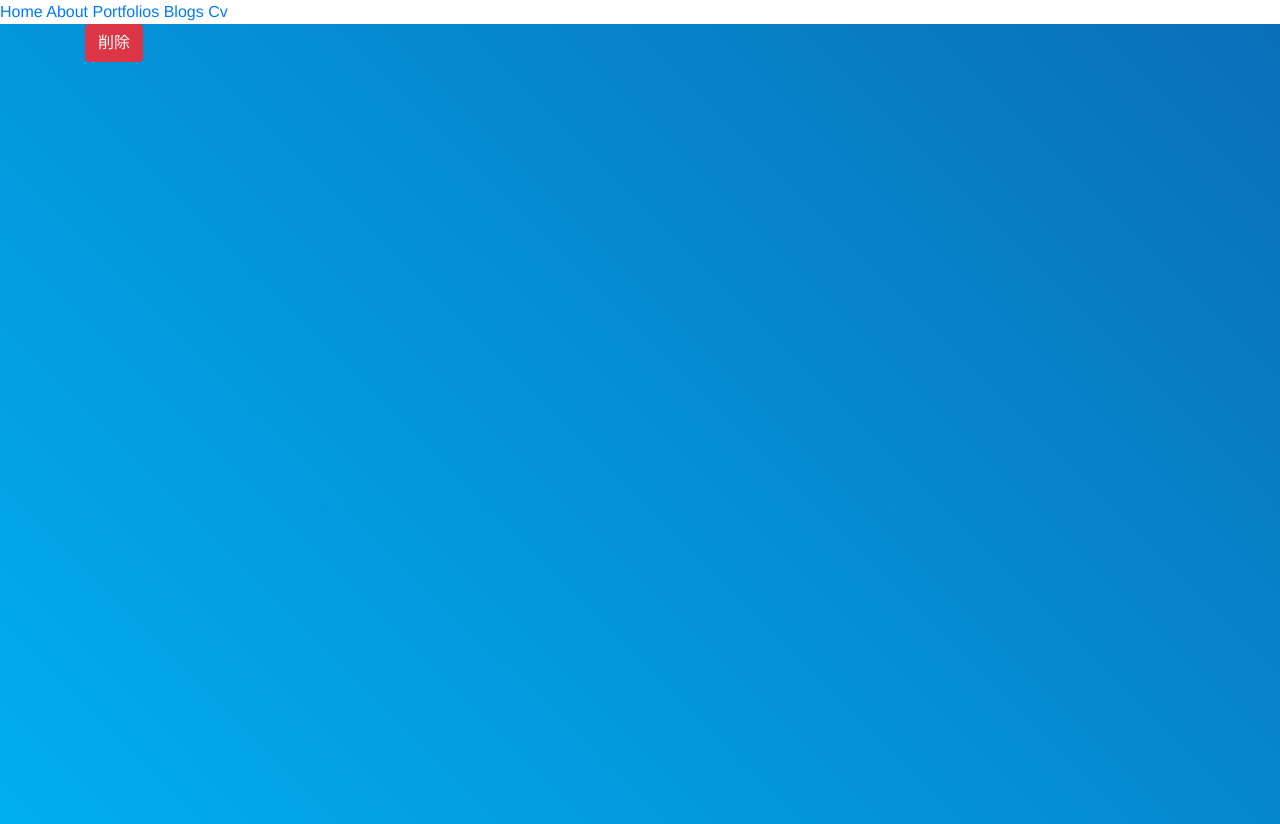
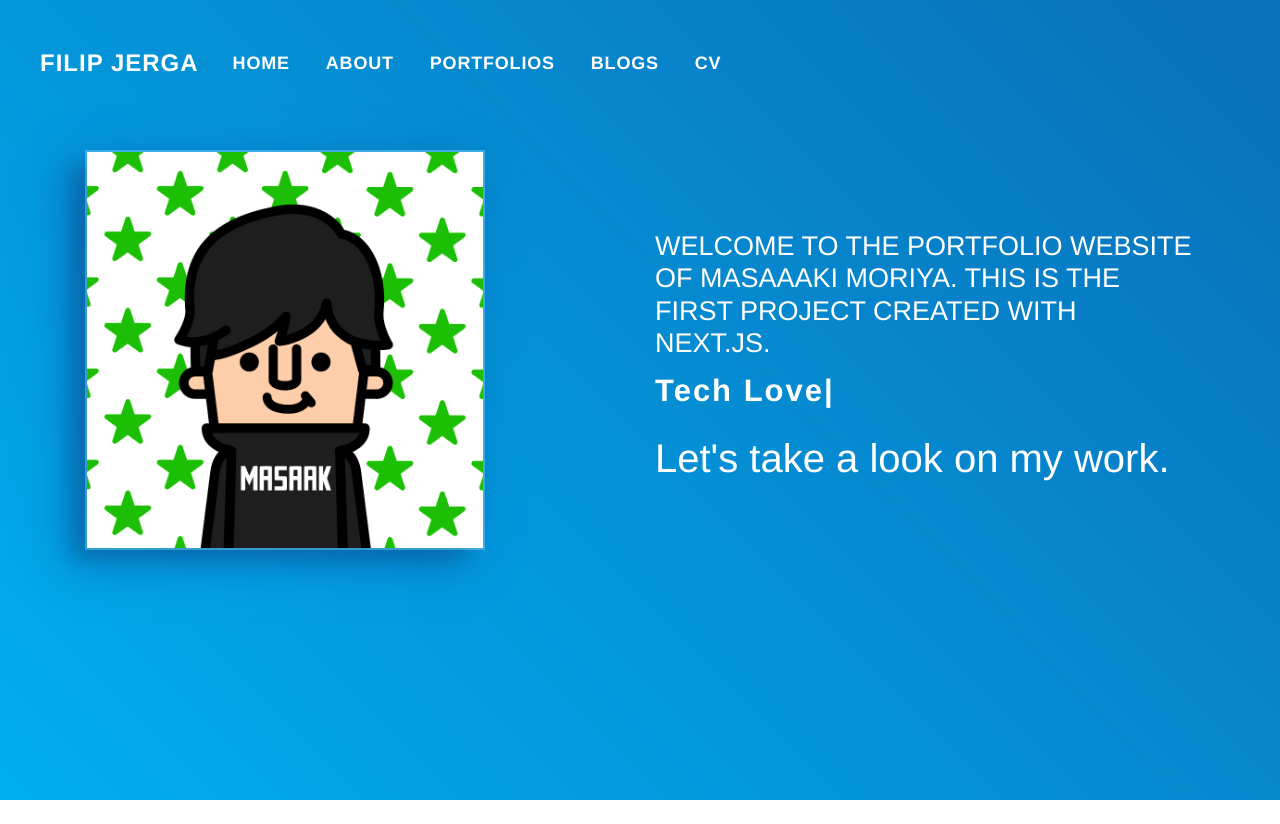
Before and after one commit to moriyamasaaaki/spa_blog-next, a Next.js app: page / in a window 1280 px wide. After the commit the page ends 800 px from the top, so only its background shows below. Built offline with nearby package versions, Linux system fonts and the light colour scheme.

Commit message:
feat(Header,index.tsx): トップページの作成 #7

```diff
--- a/components/shared/Header.tsx
+++ b/components/shared/Header.tsx
@@ -1,28 +1,65 @@
-import React from "react";
+import React, { useState } from "react";
 import Link from "next/link";
+import {
+  Collapse,
+  Navbar,
+  NavbarToggler,
+  NavbarBrand,
+  Nav,
+  NavItem,
+} from "reactstrap";
 
-class Header extends React.Component {
-  render() {
-    return (
-      <React.Fragment>
-        <Link href="/">
-          <a> Home </a>
-        </Link>
-        <Link href="/about">
-          <a> About </a>
-        </Link>
-        <Link href="/portfolios">
-          <a> Portfolios </a>
-        </Link>
-        <Link href="/blogs">
-          <a> Blogs </a>
-        </Link>
-        <Link href="/cv">
-          <a> Cv </a>
-        </Link>
-      </React.Fragment>
-    );
-  }
-}
+const BsNavLink = (props) => {
+  const { href, title } = props;
+  return (
+    <Link href={href}>
+      <a className="nav-link port-navbar-link">{title}</a>
+    </Link>
+  );
+};
+
+const BsNavBrand = () => (
+  <Link href="/">
+    <a className="navbar-brand port-navbar-brand">Filip Jerga</a>
+  </Link>
+);
+
+const Header = () => {
+  const [isOpen, setIsOpen] = useState(false);
+  const toggle = () => setIsOpen(!isOpen);
+
+  return (
+    <div>
+      <Navbar
+        className="port-navbar port-default absolute"
+        color="transparent"
+        dark
+        expand="md"
+      >
+        <BsNavBrand />
+        <NavbarToggler onClick={toggle} />
+        <Collapse isOpen={isOpen} navbar>
+          <Nav className="mr-auto" navbar>
+            <NavItem className="port-navbar-item">
+              <BsNavLink href="/" title="Home" />
+            </NavItem>
+            <NavItem className="port-navbar-item">
+              <BsNavLink href="/about" title="About" />
+            </NavItem>
+            <NavItem className="port-navbar-item">
+              <BsNavLink href="/portfolios" title="Portfolios" />
+            </NavItem>
+            <NavItem className="port-navbar-item">
+              <BsNavLink href="/blogs" title="Blogs" />
+            </NavItem>
+            <NavItem className="port-navbar-item">
+              <BsNavLink href="/cv" title="Cv" />
+            </NavItem>
+          </Nav>
+        </Collapse>
+      </Navbar>
+    </div>
+  );
+};
 
 export default Header;
--- a/pages/index.tsx
+++ b/pages/index.tsx
@@ -1,14 +1,65 @@
 import React from "react";
 import BaseLayout from "../components/layouts/BaseLayout";
-import { Button, Container } from "reactstrap";
+import { Container, Row, Col } from "reactstrap";
+import Typed from "react-typed";
+import BasePage from "../components/BasePage";
 
 class Index extends React.Component {
+  roles: string[];
+  constructor(props) {
+    super(props);
+    this.roles = [
+      "Developer",
+      "Tech Lover",
+      "Team Player",
+      "Course Creator",
+      "React.js",
+      "Angular",
+    ];
+  }
   render() {
     return (
-      <BaseLayout>
-        <Container>
-          <Button color="danger">削除</Button>
-        </Container>
+      <BaseLayout className="cover">
+        <div className="main-section">
+          <Container>
+            <Row>
+              <Col md="6">
+                <div className="hero-section">
+                  <div className={`flipper`}>
+                    <div className="back">
+                      <img className="image" src="/images/IMG_6179.PNG" />
+                      <div className="shadow-custom">
+                        <div className="shadow-inner"> </div>
+                      </div>
+                    </div>
+                  </div>
+                </div>
+              </Col>
+              <Col md="6" className="hero-welcome-wrapper">
+                <div className="hero-welcome-text">
+                  <h1>
+                    Welcome to the portfolio website of Masaaaki Moriya. This is
+                    the first project created with Next.js.
+                  </h1>
+                </div>
+                <Typed
+                  loop
+                  typeSpeed={70}
+                  backSpeed={70}
+                  strings={this.roles}
+                  backDelay={1000}
+                  loopCount={0}
+                  showCursor
+                  className="self-typed"
+                  cursorChar="|"
+                />
+                <div className="hero-welcome-bio">
+                  <h1>Let's take a look on my work.</h1>
+                </div>
+              </Col>
+            </Row>
+          </Container>
+        </div>
       </BaseLayout>
     );
   }
```
